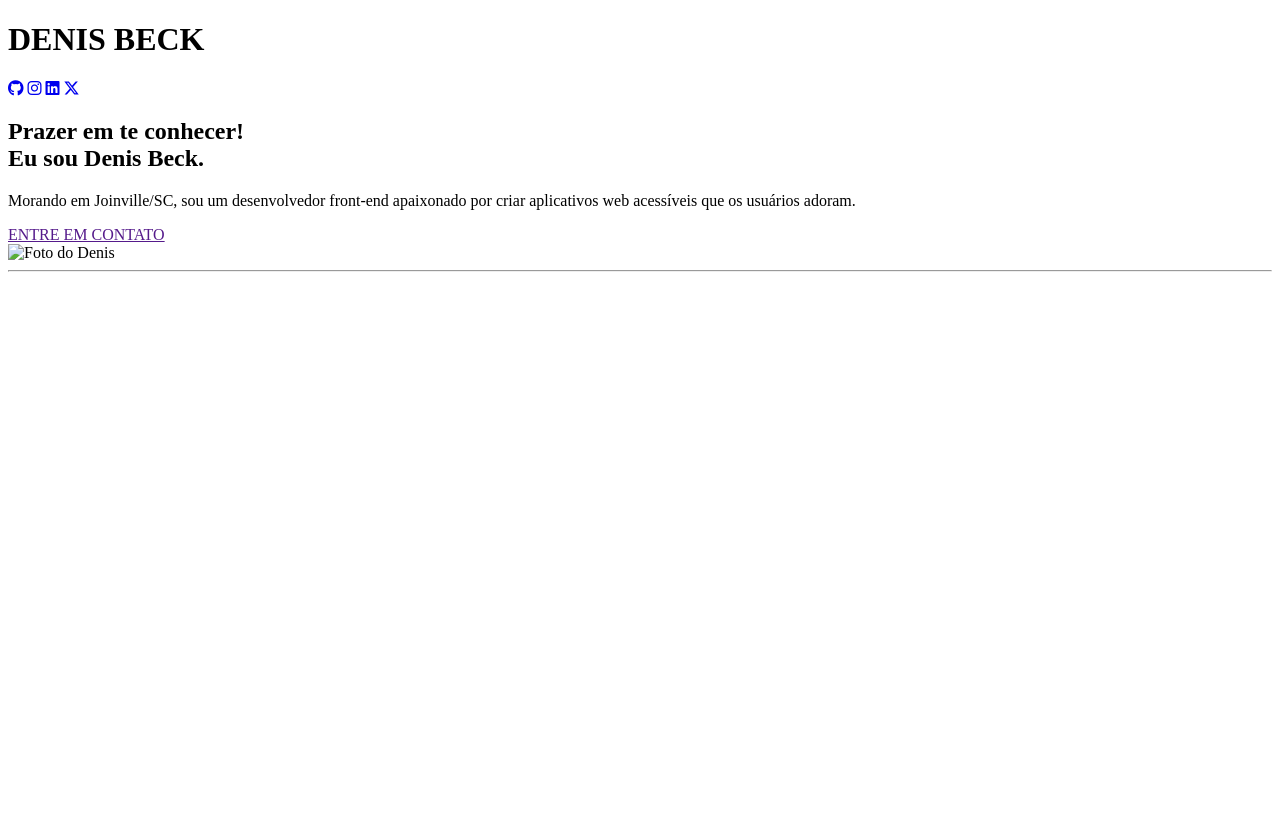
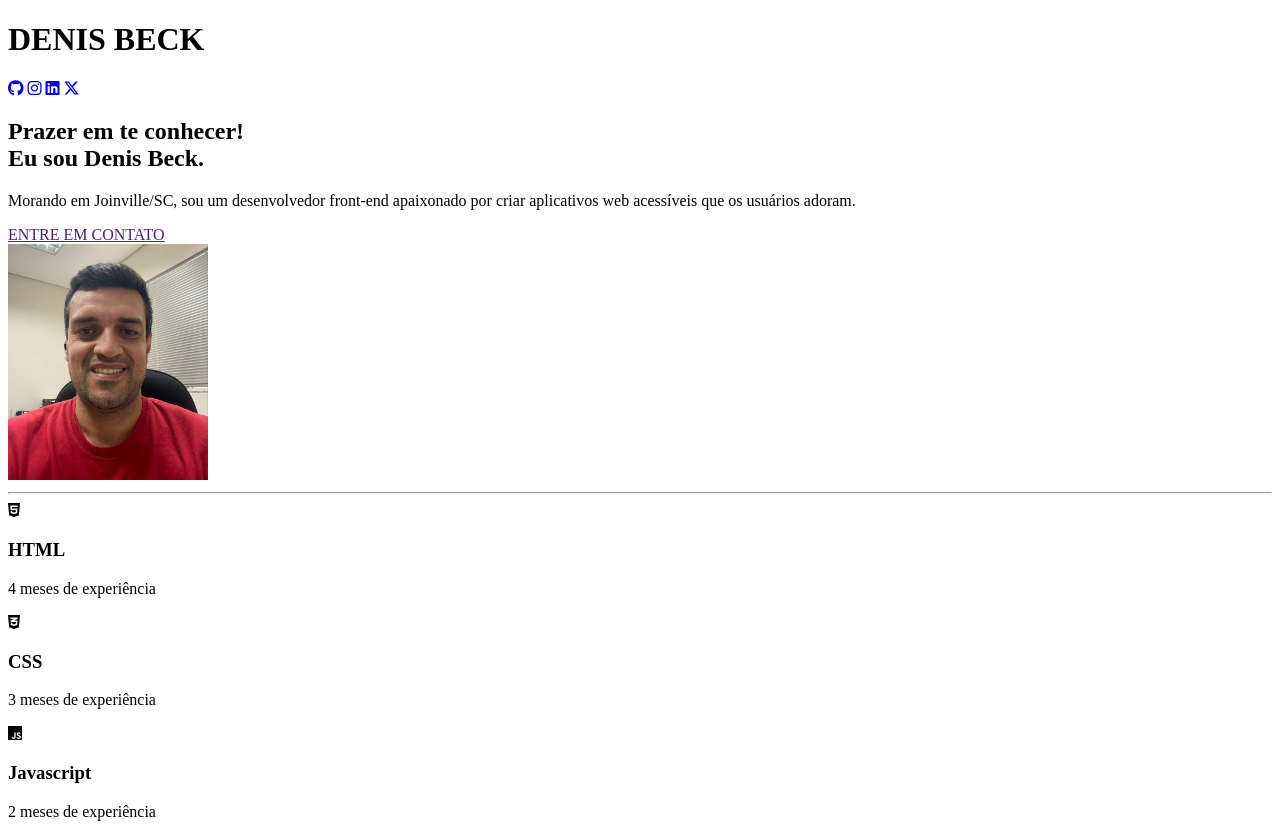
Before and after one commit to Denisbeckdev/Portifolio-css, a plain HTML site: page index.html in a window 1280 px wide. Before the commit the page ends 800 px from the top, so only its background shows below. Drawn offline with Linux system fonts and the light colour scheme.

Commit message:
Adição de imagem e experiências

```diff
--- a/index.html
+++ b/index.html
@@ -29,10 +29,35 @@
                 que os usuários adoram.</p>
             <a href="">ENTRE EM CONTATO</a>
         </div>
-        <img src="" alt="Foto do Denis">
-        <hr>
+        <img src="./assets/img/profile-denis.jpg" alt="Foto do Denis" width="200">
     </section>
+    <hr>
 
+    <section>
+        <div>
+            <div>
+                <i class="fa-brands fa-html5"></i>
+                <div>
+                    <h3>HTML</h3>
+                    <P>4 meses de experiência</P>
+                </div>
+            </div>
+            <div>
+                <i class="fa-brands fa-css3-alt"></i>
+                <div>
+                    <h3>CSS</h3>
+                    <P>3 meses de experiência</P>
+                </div>
+            </div>
+            <div>
+                <i class="fa-brands fa-js"></i>
+                <div>
+                    <h3>Javascript</h3>
+                    <P>2 meses de experiência</P>
+                </div>
+            </div>
+        </div>
+    </section>
 
 </body>
 
```
Also changed, not shown: assets/img/profile-denis.jpg (added).
